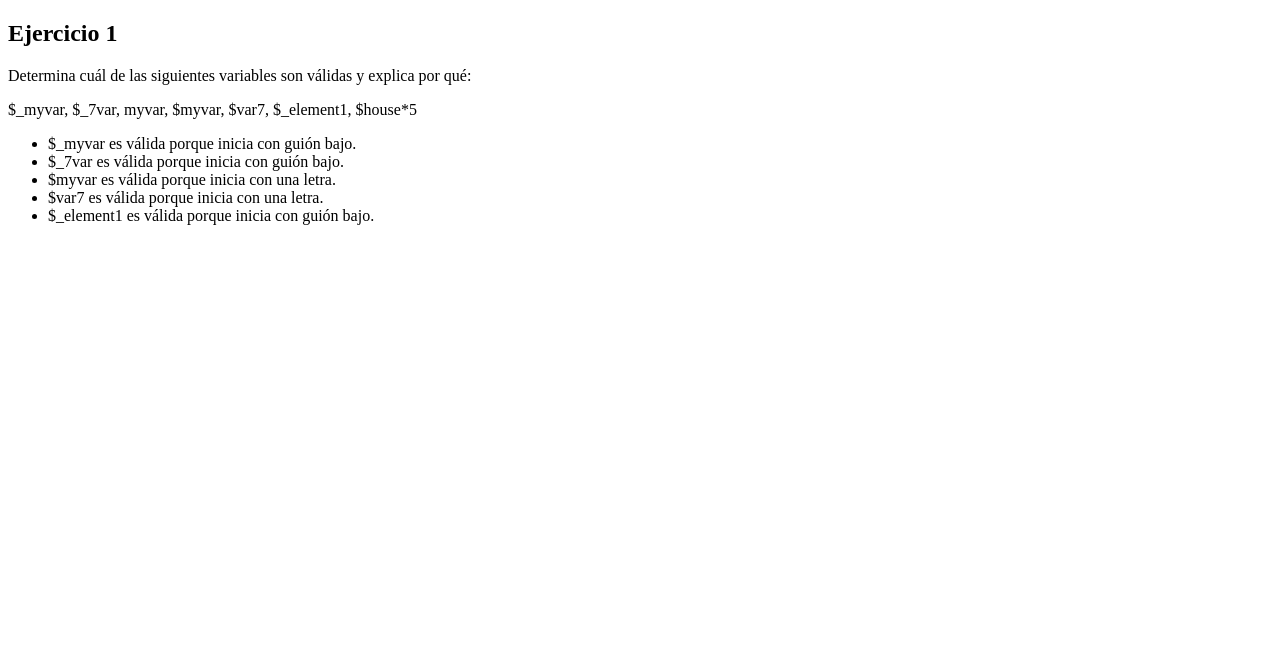
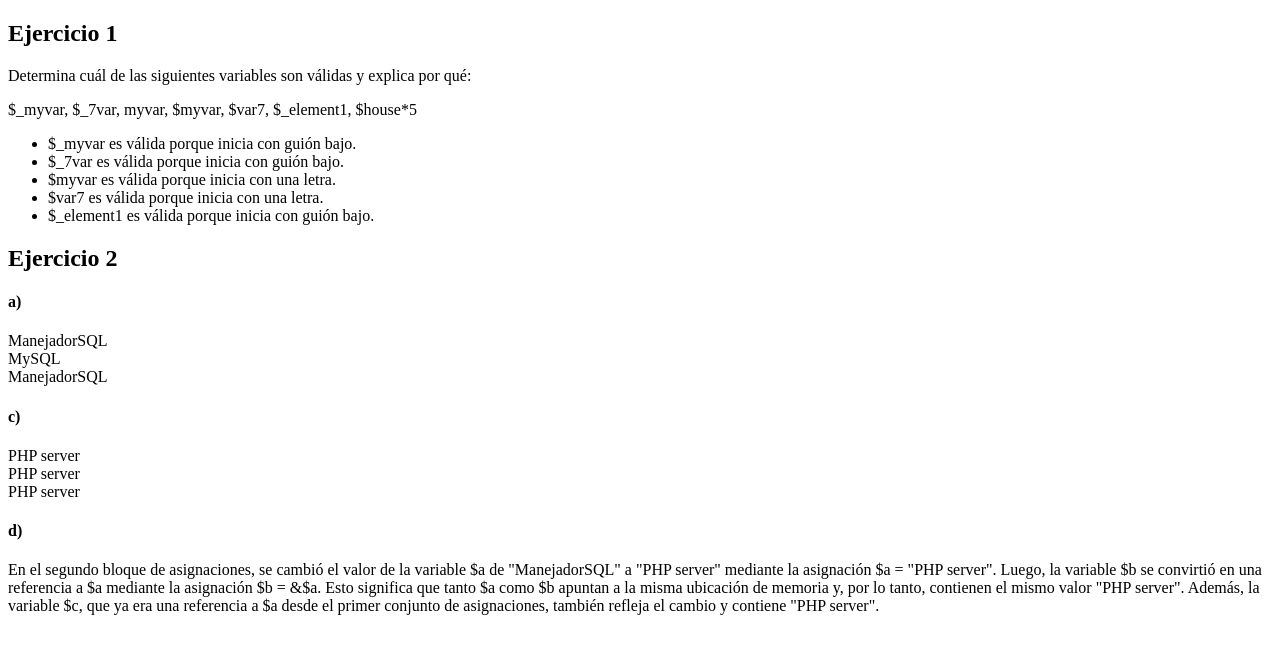
Before and after one commit to jos3brv/tecweb, a PHP site: page / in a window 1280 px wide. Shown: the top 654 px of the page. Run offline with PHP 8.4, Linux system fonts and the light colour scheme.

Commit message:
Ejercicio 2 completado

```diff
--- a/practicas/p03/index.php
+++ b/practicas/p03/index.php
@@ -26,5 +26,34 @@
         echo '<li>$_element1 es válida porque inicia con guión bajo.</li>';
         echo '</ul>';
     ?>
+
+    <h2>Ejercicio 2</h2>
+    <?php
+
+    $a = "ManejadorSQL";
+    $b = 'MySQL';
+    $c = &$a;
+    echo '<h4>a)</h4>';
+    echo "$a";
+    echo '<br>';
+    echo "$b";
+    echo '<br>';
+    echo "$c";
+    echo '<br>';
+
+    //b)
+    $a = "PHP server";
+    $b = &$a;
+    $c = &$a;
+    echo '<h4>c)</h4>';
+    echo "$a";
+    echo '<br>';
+    echo "$b";
+    echo '<br>';
+    echo "$c";
+
+    echo '<h4>d)</h4>';
+    echo '<p>En el segundo bloque de asignaciones, se cambió el valor de la variable $a de "ManejadorSQL" a "PHP server" mediante la asignación $a = "PHP server". Luego, la variable $b se convirtió en una referencia a $a mediante la asignación $b = &$a. Esto significa que tanto $a como $b apuntan a la misma ubicación de memoria y, por lo tanto, contienen el mismo valor "PHP server". Además, la variable $c, que ya era una referencia a $a desde el primer conjunto de asignaciones, también refleja el cambio y contiene "PHP server".</p>';
+    ?>
 </body>
 </html>
```
